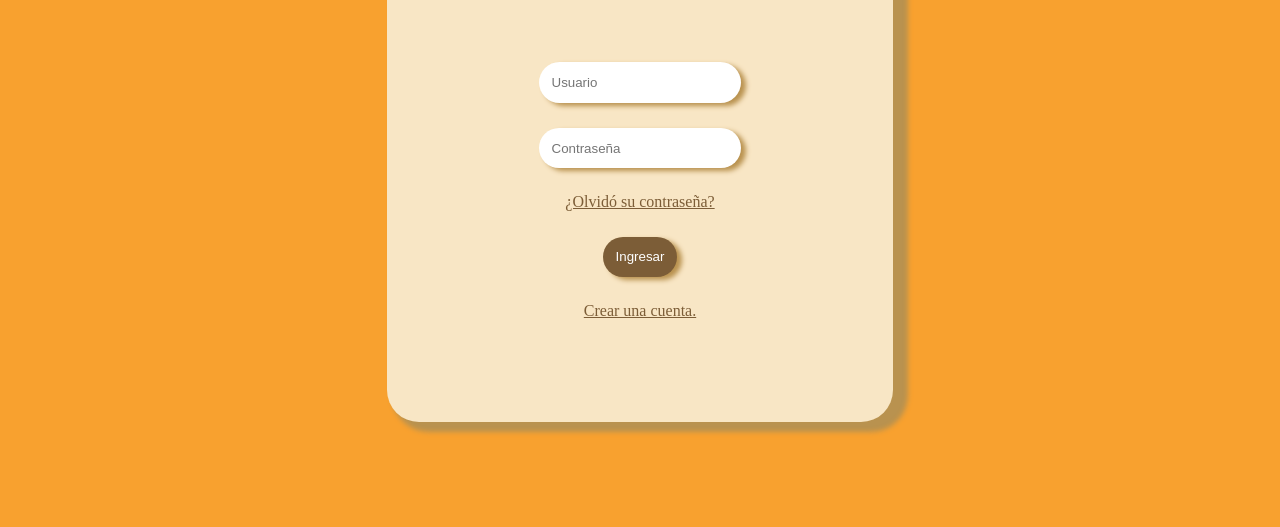
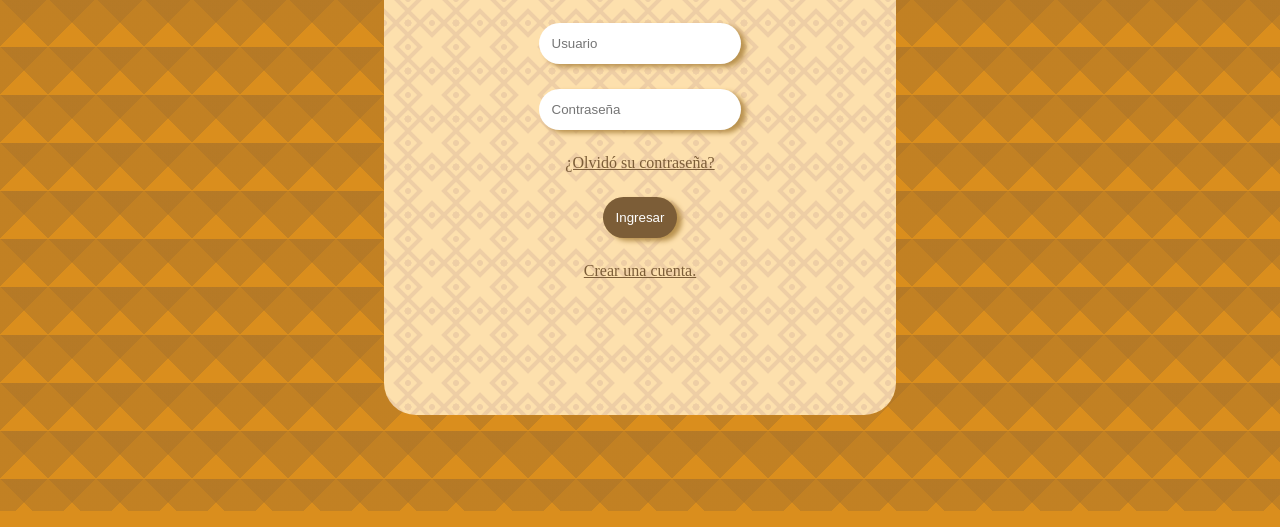
Before and after one commit to Mrck0s/login, a plain HTML site: page index.html in a window 1280 px wide. Shown: the part 289-816 px from the top of the page. Drawn offline with Linux system fonts and the light colour scheme.

Commit message:
css
cambios en el fondo y paleta de colores

```diff
--- a/css/style.css
+++ b/css/style.css
@@ -1,7 +1,10 @@
 body{
     height: 100vh;
-    background-color: rgb(248, 161, 47);
     font-family: 'Times New Roman', Times, serif;
+    background: linear-gradient(135deg, #a9732a80 50%, transparent 0),linear-gradient(-135deg, #a9732a80 50%, transparent 0);
+        background-size: 3em 3em;
+        background-color: #da8e1d;
+        opacity: 1
 }
 .logo{
     display: block;
@@ -12,13 +15,15 @@ body{
     margin: 1% 5% ;
 }
 .container{
-    background-color: rgb(248, 230, 197);
     width: 40%;
     height: 70vh;
     margin: 5% auto;
     border-radius: 2rem;
     text-align: center;
-    box-shadow: 10px 5px 5px 5px rgb(185, 146, 79);
+    background: linear-gradient(45deg,transparent 34%, #eecea5 35%, #eecea5 40%, transparent 41%, transparent 59%, #eecea5  60%, #eecea5 65%, transparent 66%),linear-gradient(135deg,transparent 34%, #eecea5 35%, #eecea5 40%, transparent 41%, transparent 59%, #eecea5  60%, #eecea5 65%, transparent 66%), radial-gradient(#eecea5 10%, transparent 11%), radial-gradient(circle at left,#eecea5 5%, transparent 6%), radial-gradient(circle at right,#eecea5 5%, transparent 6%), radial-gradient(circle at top,#eecea5 5%, transparent 6%), radial-gradient(circle at bottom,#eecea5 5%, transparent 6%);
+        background-size: 3em 3em;
+        background-color: #fde0ad;
+        opacity: 1
 }
 .titulo{
     font-size: 40px;
@@ -44,13 +49,17 @@ body{
     display: block;
     padding-top: 5%;
     padding-bottom: 5%;
+}
+.olvido a{
     color: rgb(124, 93, 55);
 }
+.registro{
+display: block;
+padding-top: 5%;
+}
 .crear{
-    display: block;
-    padding-top: 5%;
+
     color: rgb(124, 93, 55);
-
 }
 input{
     padding: 2.5%;
--- a/index.html
+++ b/index.html
@@ -6,6 +6,7 @@
         <meta name="viewport" content="width=device-width, initial-scale=1">
         <title>Login Page</title>
         <link rel="stylesheet" href="/css/style.css">
+        <link rel="stylesheet" href="/css/reset.css">
     </head>
     <body>
         <div class="logo">
@@ -19,7 +20,9 @@
                 </div>
                 <div class="password">
                     <input type="password" name="password" placeholder="Contraseña" required>
-                    <a class="olvido" href="#">¿Olvidó su contraseña?</a>
+                </div>
+                <div class="olvido">
+                    <a href="#">¿Olvidó su contraseña?</a>
                 </div>
                 <input class="submit" type="submit" value="Ingresar">
                 <div class="registro">
```
Also changed, not shown: css/reset.css (renamed from resources/reset.css).
